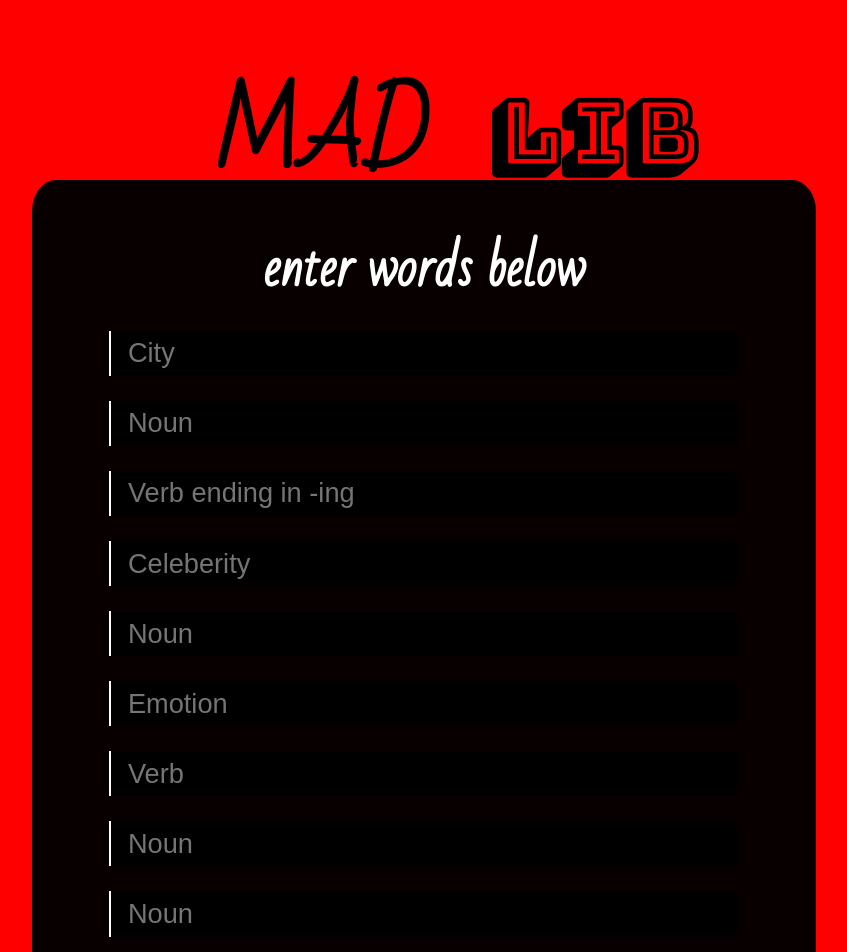
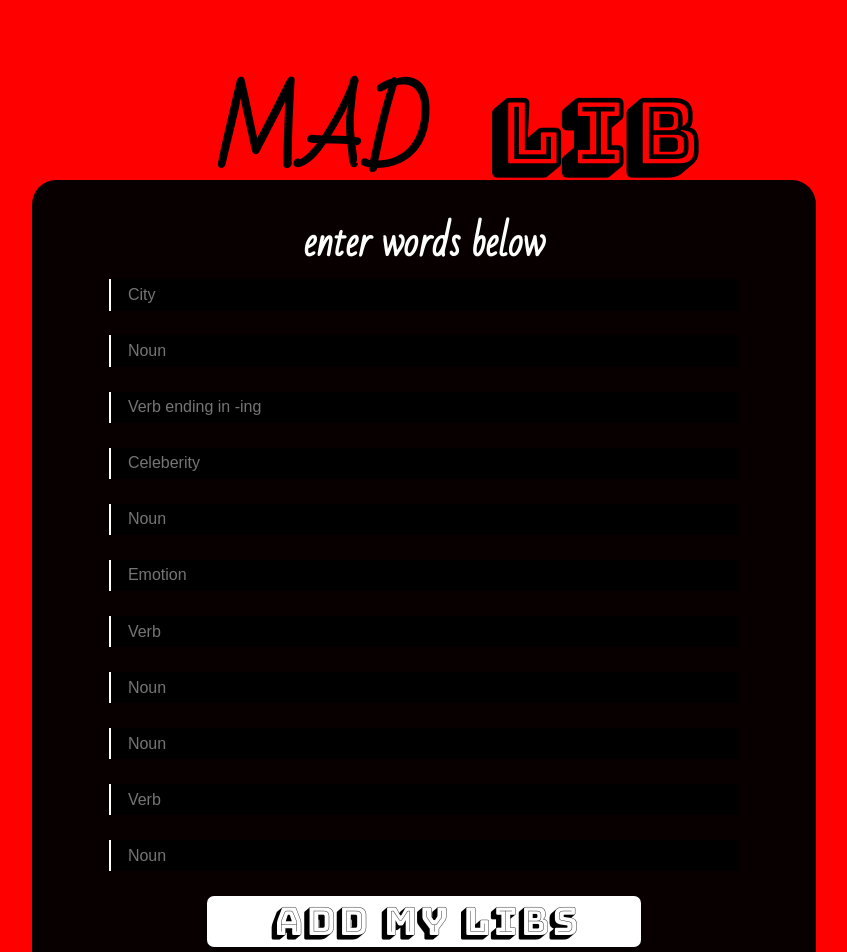
Before and after one commit to ReidTree/lab15-Mad-Lib, a plain HTML site: page index.html in a window 1280 px wide. Shown: the top 952 px of the page, without its empty margins (216-1063 px from the left). Drawn offline with nearby package versions, Linux system fonts and the light colour scheme; some packages are replaced by stand-ins of ours.

Commit message:
slight style update and responsiveness

```diff
--- a/styles.css
+++ b/styles.css
@@ -39,32 +39,34 @@ a {
   background-color: rgba(0, 0, 0, 0.97);
   border-radius: 3%;
 }
+
 .button {
   font-family: 'Bungee Shade', cursive;
   width: 83.2%;
   color: black;
   text-align: center;
-  font-size: 8vw;
+  font-size: 7vw;
   border-radius: 7px;
   text-decoration: none;
   background-color: rgb(255, 255, 255);
 }
+
 .button:hover {
   background-color: rgb(255, 3, 3);
+}
 
-}
 p {
   color: white;
   text-align: center;
   font-family: 'Bad Script', cursive;
-  font-size: 4vw;
+  font-size: 3vw;
   font-weight: bold;
-  margin: -2% 0;
+  margin: -4% 0;
 }
 input, input.ng-valid {
   width: 91.4%;
   background-color: rgb(0, 0, 0);
-  font-size: 1.7em;
+  font-size: 1em;
   border-style: solid;
   border-width: 0 0 0 2px;
   border-color: white;
@@ -77,7 +79,7 @@ input:hover, input:focus {
   color: black;
 }
 input, .button {
-  padding: 0% 3%;
+  padding: 0% 5%;
   margin: 3.8% auto 1.8% auto;
   display: block;
   box-shadow: 5% 5% 5% #fff;
@@ -102,9 +104,9 @@ span.libby.ng-binding {
     width: 72%;
 }
 .button {
-  font-size: 5.4vw;
+  font-size: 4vw;
   width: 69%;
-}
+}}
 
 @media only screen and (min-width: 992px) {
   .formContainer, .madWrap, .madCont {
@@ -115,7 +117,7 @@ span.libby.ng-binding {
     width: 90%;
 }
 .button {
-  font-size: 3.4vw;
+  font-size: 4vw;
   width: 63%;
 }
 .lib, .mad {
@@ -125,14 +127,14 @@ span.libby.ng-binding {
 .madText {
   color: white;
   font-size: 1em;
-}
-}
+}}
+
 @media only screen and (min-width: 1200px) {
   .formContainer, .madWrap, .madCont {
     width: 52%;
 }
 .button {
-  font-size: 3.4vw;
+  font-size: 3vw;
   width: 56%;
 }
 .madText {
@@ -143,5 +145,4 @@ span.libby.ng-binding {
   margin: 0 auto;
     width: 90%;
 
-}
-}
+}}
```
